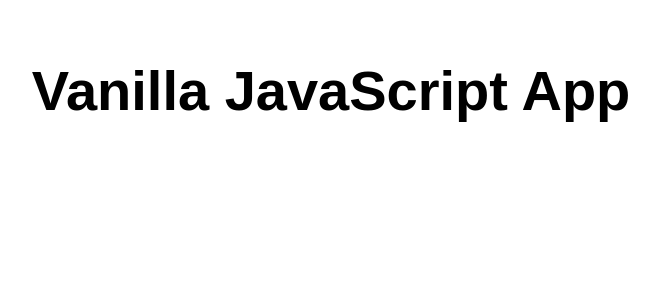
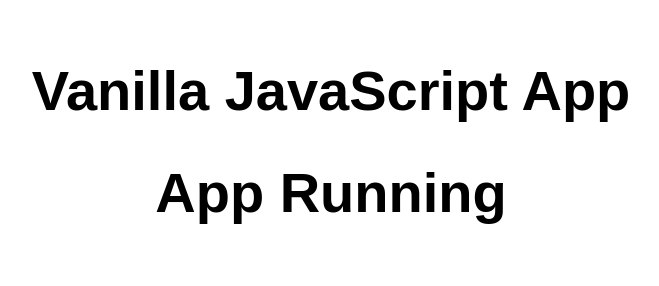
Before and after one commit to SergioManuelSilvestre/Jarvis-webApp, a plain HTML site: page src/index.html in a window 1280 px wide. Shown: the whole page, without its empty margins (309-968 px from the left). Drawn offline with Linux system fonts and the light colour scheme.

Commit message:
primeiro update

```diff
--- a/src/index.html
+++ b/src/index.html
@@ -11,6 +11,7 @@
 <body>
   <main>
     <h1>Vanilla JavaScript App</h1>
+    <h1> App Running </h1>
   </main>
 </body>
 
```
